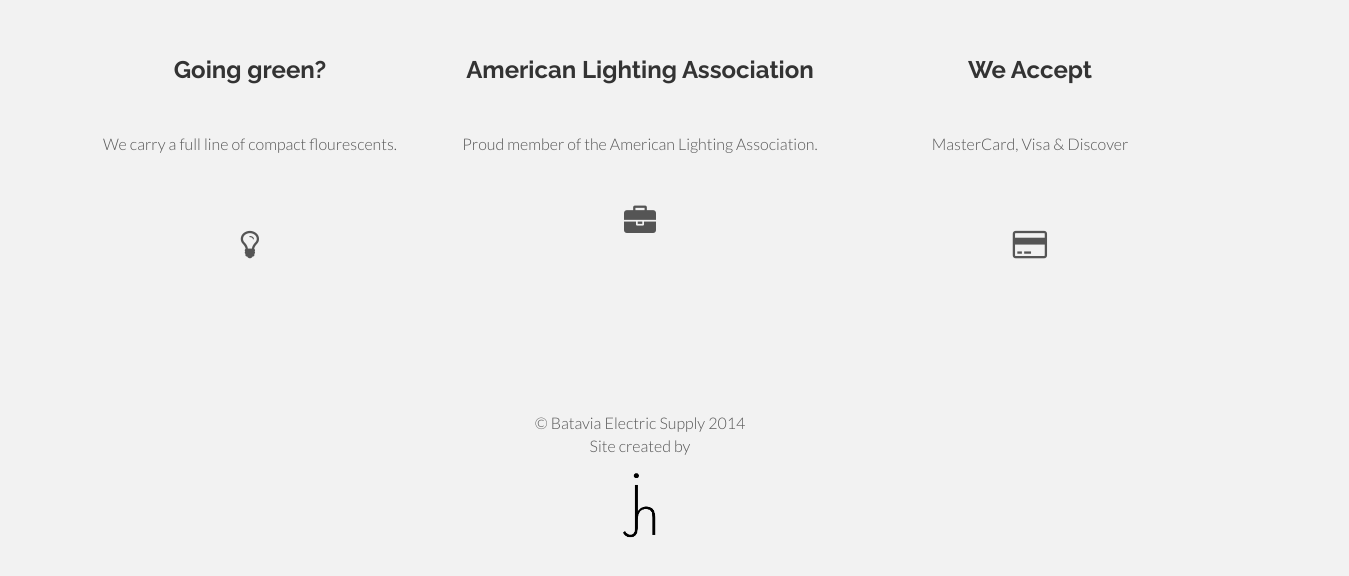
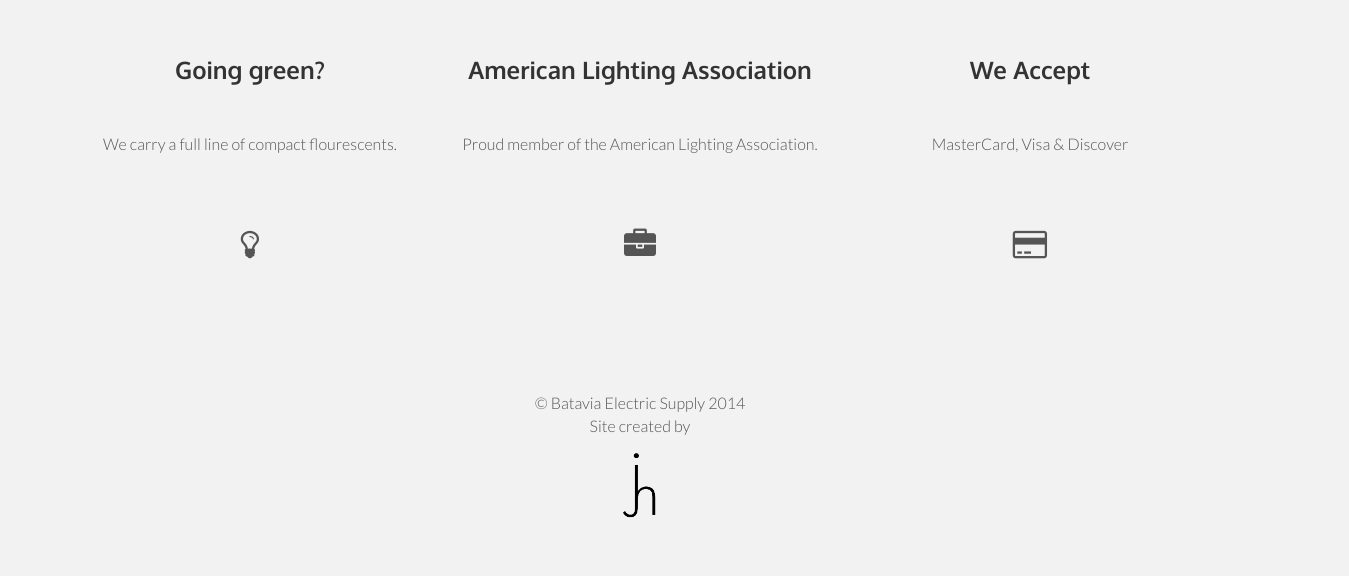
Before and after one commit to jaredhandra/batavia-electric, a plain HTML site: page index.html in a window 1280 px wide. Shown: the part 1972-2548 px from the top of the page, 1349 px wide, since content can reach past the window. Drawn offline with Linux system fonts and the light colour scheme; some packages are replaced by stand-ins of ours.

Commit message:
Changed a few bugs

```diff
--- a/assets/css/main.css
+++ b/assets/css/main.css
@@ -11,7 +11,7 @@ body {
 	color: #555;
 }
 h1, h2, h3, h4, h5, h6 {
-	font-family: "Raleway";
+	font-family: "Oxygen";
     font-weight: 300;
     color: #333;
 }
@@ -167,8 +167,8 @@ btn-extend {
 	font-weight: 600;
 }
 .footer {
-	padding-top: 80px;
-	padding-bottom: 40px;
+	padding-top: 60px;
+	padding-bottom: 20px;
 }
 img.my-logo {
 	display: block;
--- a/index.html
+++ b/index.html
@@ -14,7 +14,7 @@
     <link rel="stylesheet" href="assets/fonts/css/font-awesome.min.css">
     <!--Fonts -->
 		<link href='http://fonts.googleapis.com/css?family=Lato:300,400,700,300italic,400italic' rel='stylesheet' type='text/css'>
-    <link href='http://fonts.googleapis.com/css?family=Raleway:400,300,700' rel='stylesheet' type='text/css'>
+    <link href='http://fonts.googleapis.com/css?family=Oxygen:400,300,700' rel='stylesheet' type='text/css'>
     <!--Google Maps API -->
     <script src="http://maps.googleapis.com/maps/api/js?key=AIzaSyBG9SIBPu-79V-wJywk5kXOGdFpE4ve6uc&sensor=false"></script>
     <!--JQuery -->
@@ -33,7 +33,7 @@
   				<ul class="pull-right">
             <li><a class="smoothScroll" href="#about" title="About">About Us</a></li>
   					<li><a class="smoothScroll" href="#companies" title="Companies">Companies & Products</a></li>
-  					<li><a class="smoothScroll" href="#contact" title="Contact">Contact/Location</a></li>
+  					<li><a class="smoothScroll" href="#contact" title="Contact">Location</a></li>
 					</ul>
  				</div>
  			</div>
@@ -119,7 +119,7 @@
       </div>
       <div class="span12" id="map">
         <iframe
-          width="1349" height="350" frameborder="0" style="border:0"
+          width="1272" height="350" frameborder="0" style="border:0"
           src="https://www.google.com/maps/embed/v1/place?q=Batavia+Electric+Supply+Co+Inc,+West+Main+Street,+Batavia,+OH,+United+States&key=AIzaSyBG9SIBPu-79V-wJywk5kXOGdFpE4ve6uc">
         </iframe>
       </div>
@@ -137,6 +137,7 @@
   				<div class="col-md-4">
   					<h3>American Lighting Association</h3>
   					<p>Proud member of the American Lighting Association.</p>
+            <br>
   					<i class="fa fa-briefcase fa-2x"></i>
   				</div>
   				<div class="col-md-4">
```
